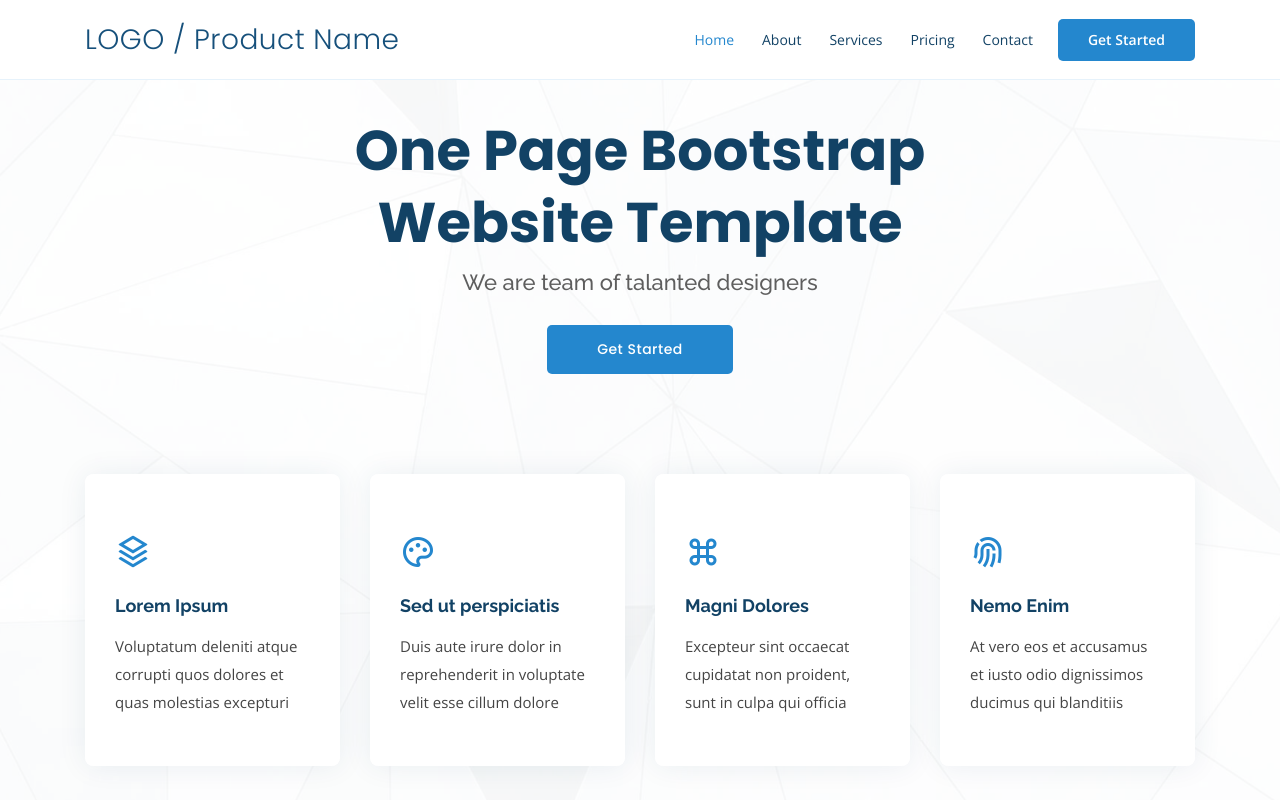
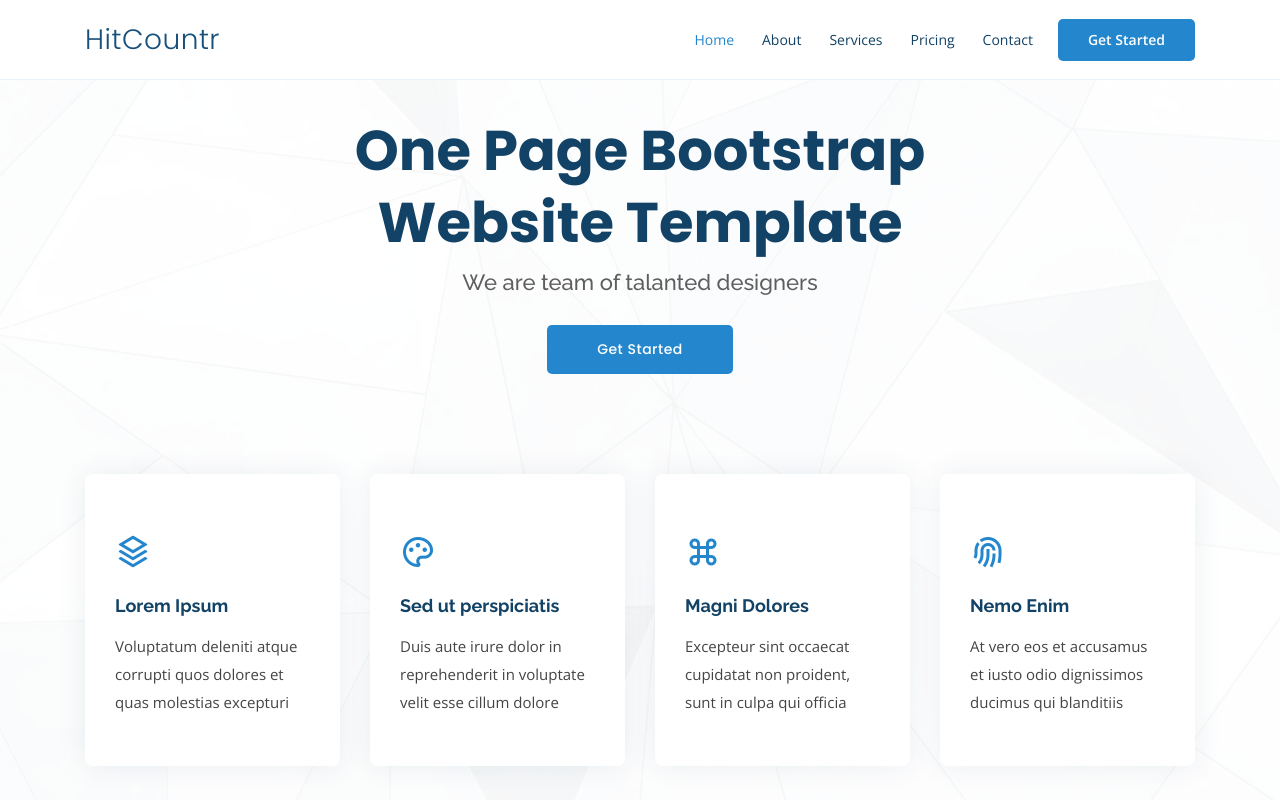
Before and after one commit to ComMaster007/hitcount-landingpage, a plain HTML site: page index.html in a window 1280 px wide. Shown: the top 800 px of the page. Drawn offline with nearby package versions, Linux system fonts and the light colour scheme.

Commit message:
Update index.html

```diff
--- a/index.html
+++ b/index.html
@@ -42,7 +42,7 @@
   <header id="header" class="fixed-top">
     <div class="container d-flex align-items-center">
 
-      <h1 class="logo mr-auto"><a href="index.html">LOGO / Product Name</a></h1> <!-- 1. Your Logo or Product Name -->
+      <h1 class="logo mr-auto"><a href="index.html">HitCountr</a></h1> <!-- 1. Your Logo or Product Name -->
       <nav class="nav-menu d-none d-lg-block">
         <ul>
           <li class="active"><a href="index.html">Home</a></li>
```
